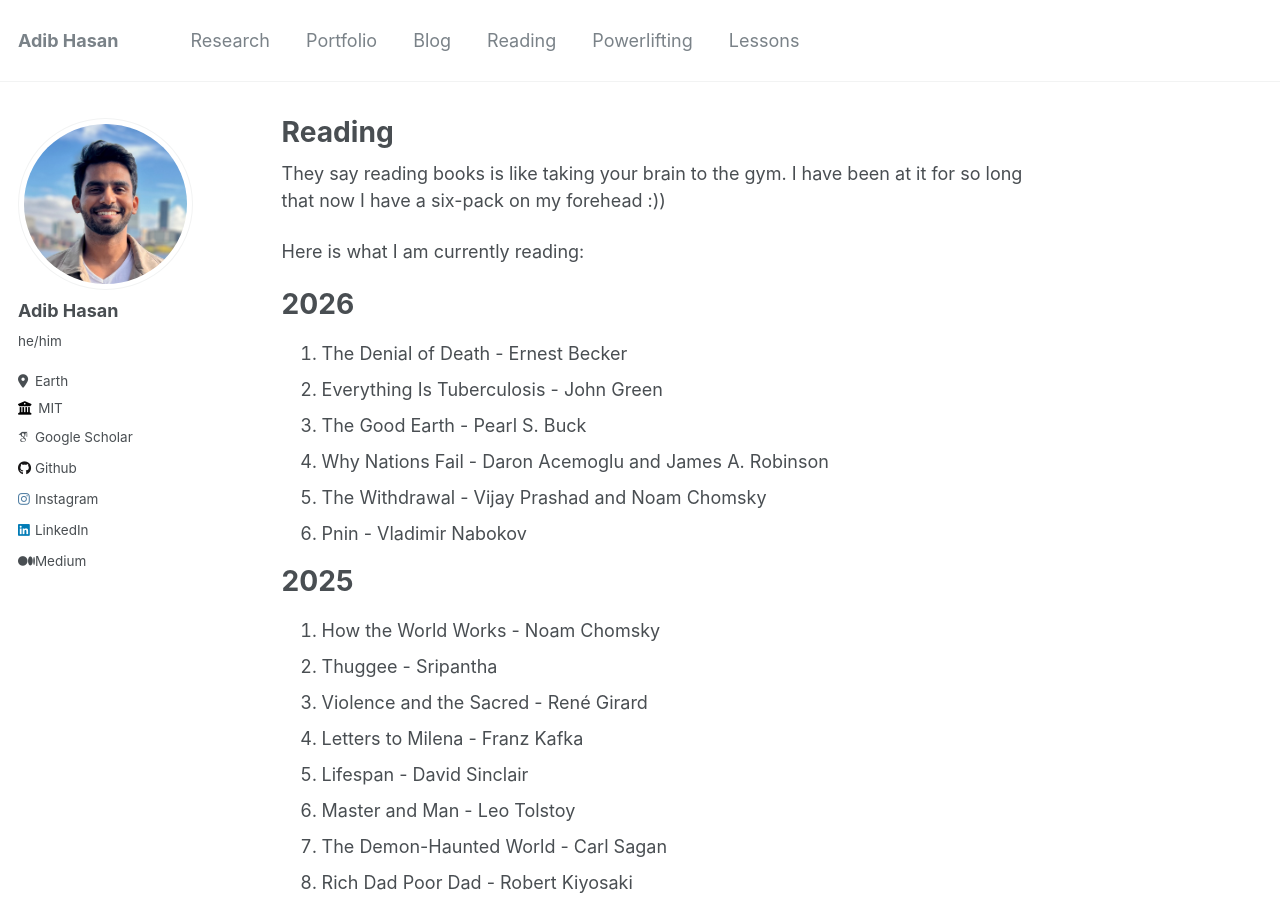
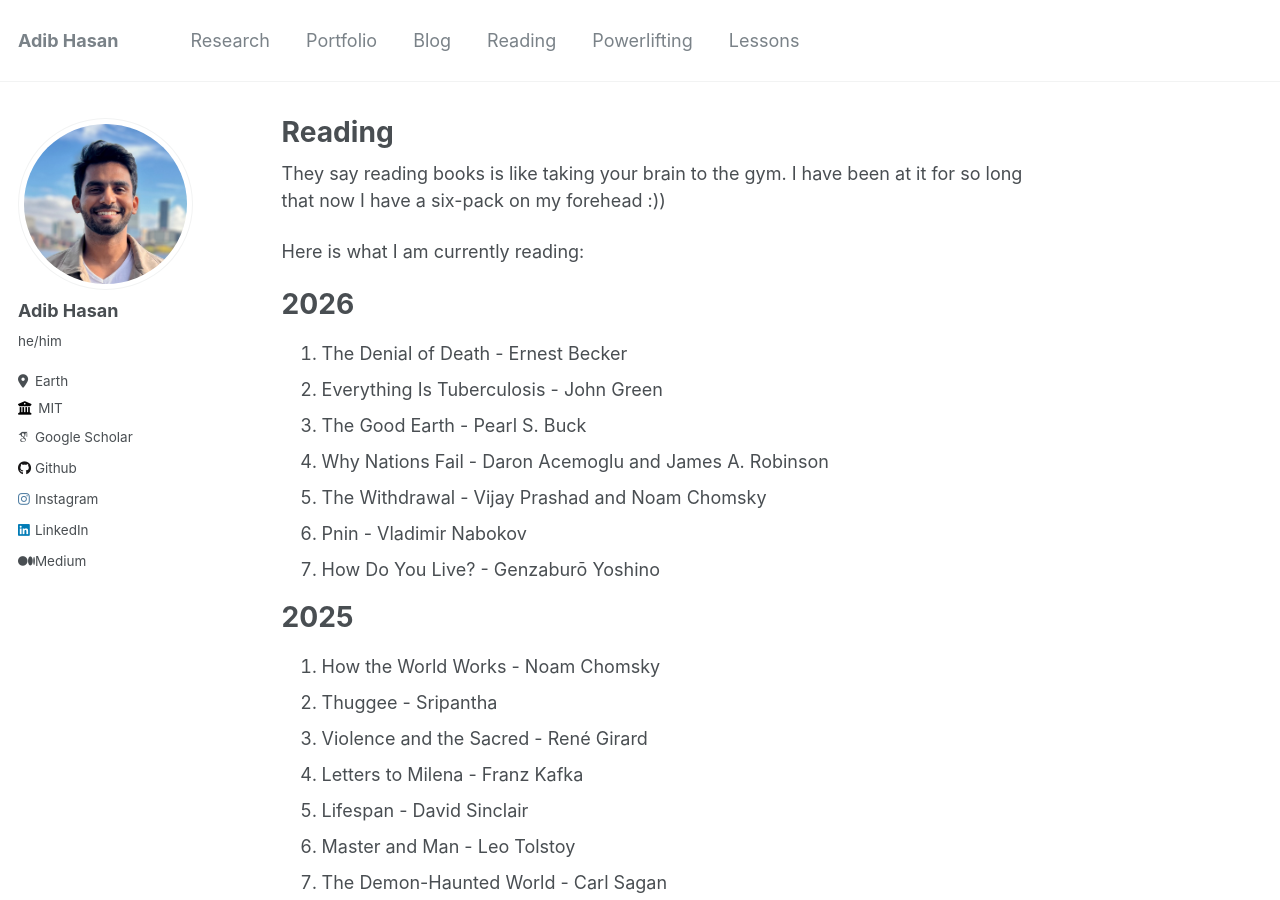
Before and after one commit to Neehan/neehan.github.io, a Jekyll site: the page built from _pages/reading.md, in a window 1280 px wide and 900 px high. Built offline with Jekyll 4.4.1, drawn with Linux system fonts in a browser that asks for light colours; some web fonts are replaced.

Commit message:
Update reading.md

```diff
--- a/_pages/reading.md
+++ b/_pages/reading.md
@@ -14,6 +14,7 @@ Here is what I am currently reading:
 4. Why Nations Fail - Daron Acemoglu and James A. Robinson
 5. The Withdrawal - Vijay Prashad and Noam Chomsky
 6. Pnin - Vladimir Nabokov
+7. How Do You Live? - Genzaburō Yoshino
 
 # 2025
 1. How the World Works - Noam Chomsky
```
